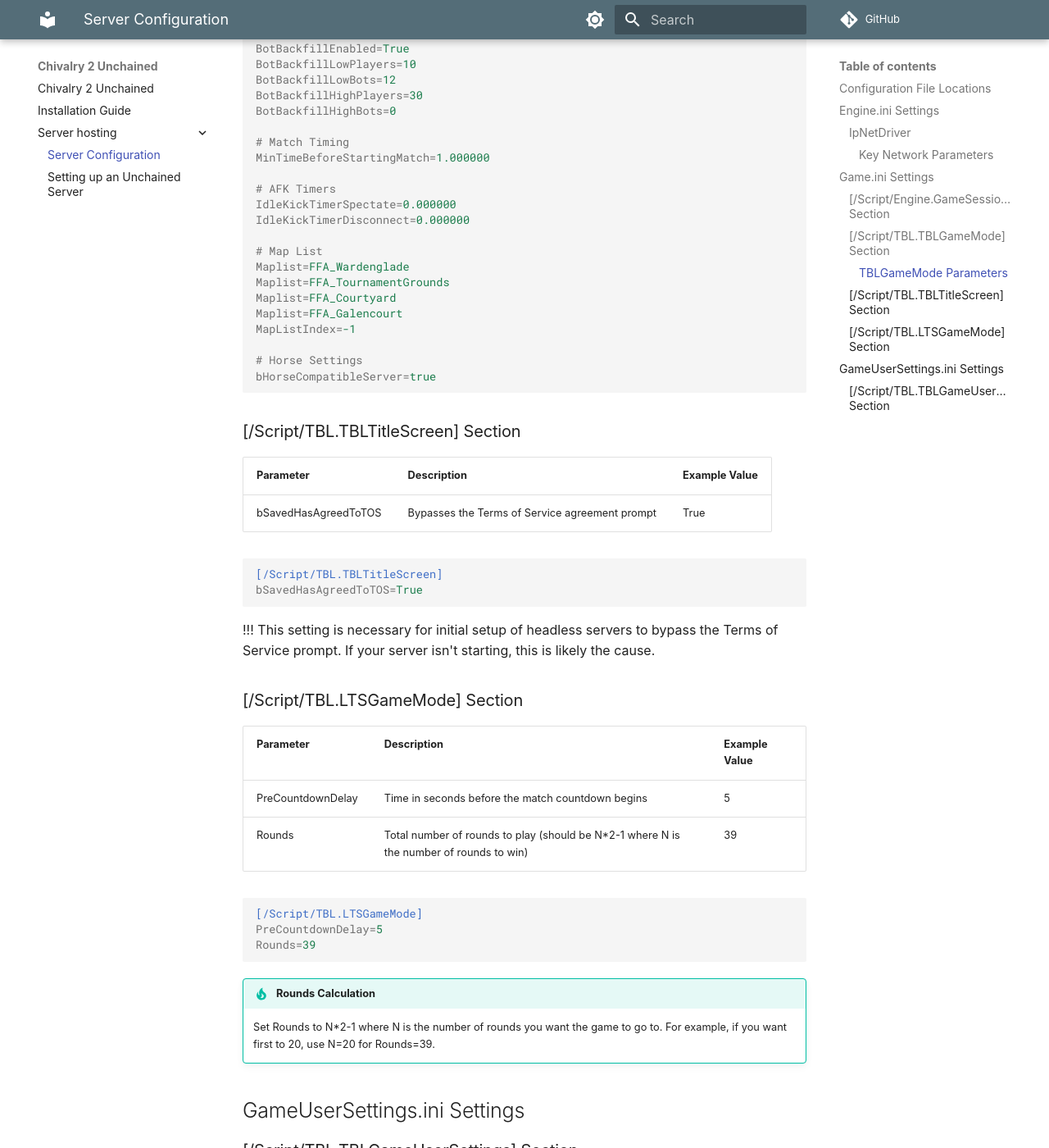
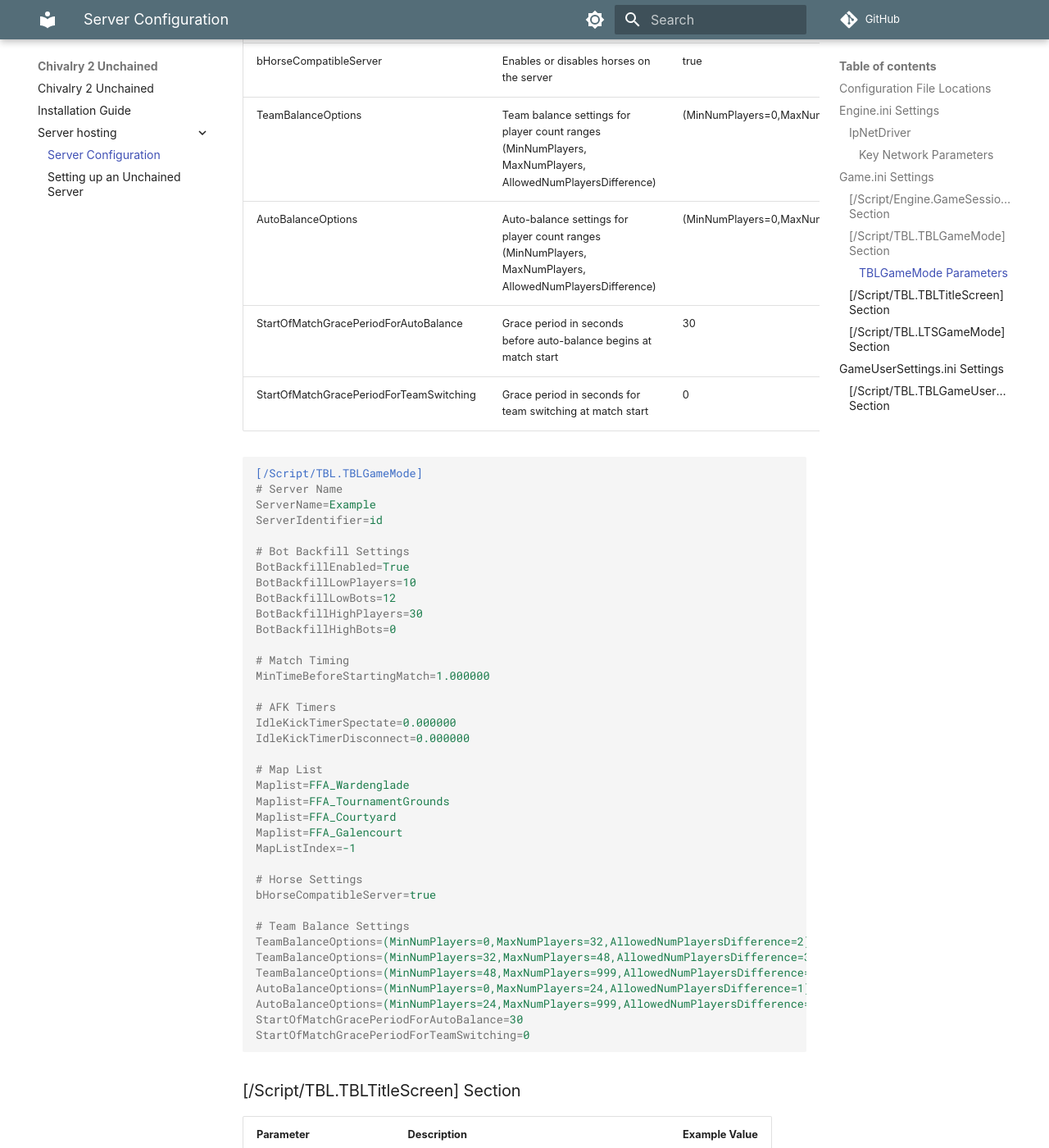
Before and after one commit to Chiv2-Community/unchained-wiki, an MkDocs documentation site: the page built from docs/server-hosting/configuration.md, in a window 1280 px wide and 1400 px high, scrolled down 2838 px. Shown: the whole window at 82% size. Built offline with MkDocs 1.6.1 and Material for MkDocs 9.7.7, drawn with Linux system fonts in a browser that asks for light colours; some web fonts are replaced; comment, search, counter and statistics services are not loaded.

Commit message:
docs: Add team balance configuration details to server documentation

````diff
--- a/docs/server-hosting/configuration.md
+++ b/docs/server-hosting/configuration.md
@@ -72,6 +72,10 @@ MaxPlayers=256
 | Maplist | A map to include in the rotation (add multiple lines for multiple maps) | FFA_Wardenglade |
 | MapListIndex | Index of the current map in rotation (-1 for random start) | -1 |
 | bHorseCompatibleServer | Enables or disables horses on the server | true |
+| TeamBalanceOptions | Team balance settings for player count ranges (MinNumPlayers, MaxNumPlayers, AllowedNumPlayersDifference) | (MinNumPlayers=0,MaxNumPlayers=32,AllowedNumPlayersDifference=2) |
+| AutoBalanceOptions | Auto-balance settings for player count ranges (MinNumPlayers, MaxNumPlayers, AllowedNumPlayersDifference) | (MinNumPlayers=0,MaxNumPlayers=24,AllowedNumPlayersDifference=1) |
+| StartOfMatchGracePeriodForAutoBalance | Grace period in seconds before auto-balance begins at match start | 30 |
+| StartOfMatchGracePeriodForTeamSwitching | Grace period in seconds for team switching at match start | 0 |
 
 ```ini
 [/Script/TBL.TBLGameMode]
@@ -102,6 +106,15 @@ MapListIndex=-1
 
 # Horse Settings
 bHorseCompatibleServer=true
+
+# Team Balance Settings
+TeamBalanceOptions=(MinNumPlayers=0,MaxNumPlayers=32,AllowedNumPlayersDifference=2)
+TeamBalanceOptions=(MinNumPlayers=32,MaxNumPlayers=48,AllowedNumPlayersDifference=3)
+TeamBalanceOptions=(MinNumPlayers=48,MaxNumPlayers=999,AllowedNumPlayersDifference=3)
+AutoBalanceOptions=(MinNumPlayers=0,MaxNumPlayers=24,AllowedNumPlayersDifference=1)
+AutoBalanceOptions=(MinNumPlayers=24,MaxNumPlayers=999,AllowedNumPlayersDifference=2)
+StartOfMatchGracePeriodForAutoBalance=30
+StartOfMatchGracePeriodForTeamSwitching=0
 ```
 
 ### [/Script/TBL.TBLTitleScreen] Section
````
